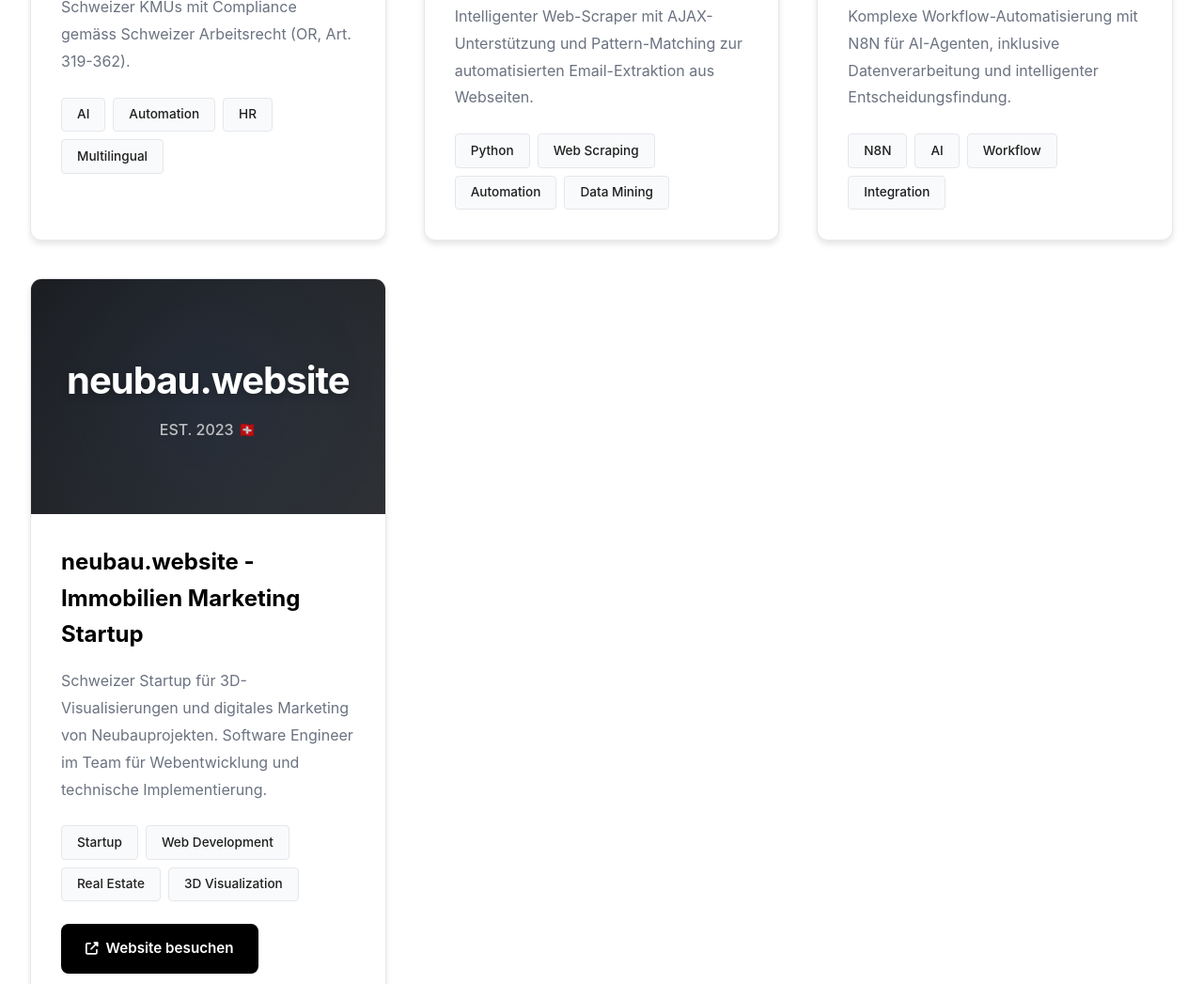
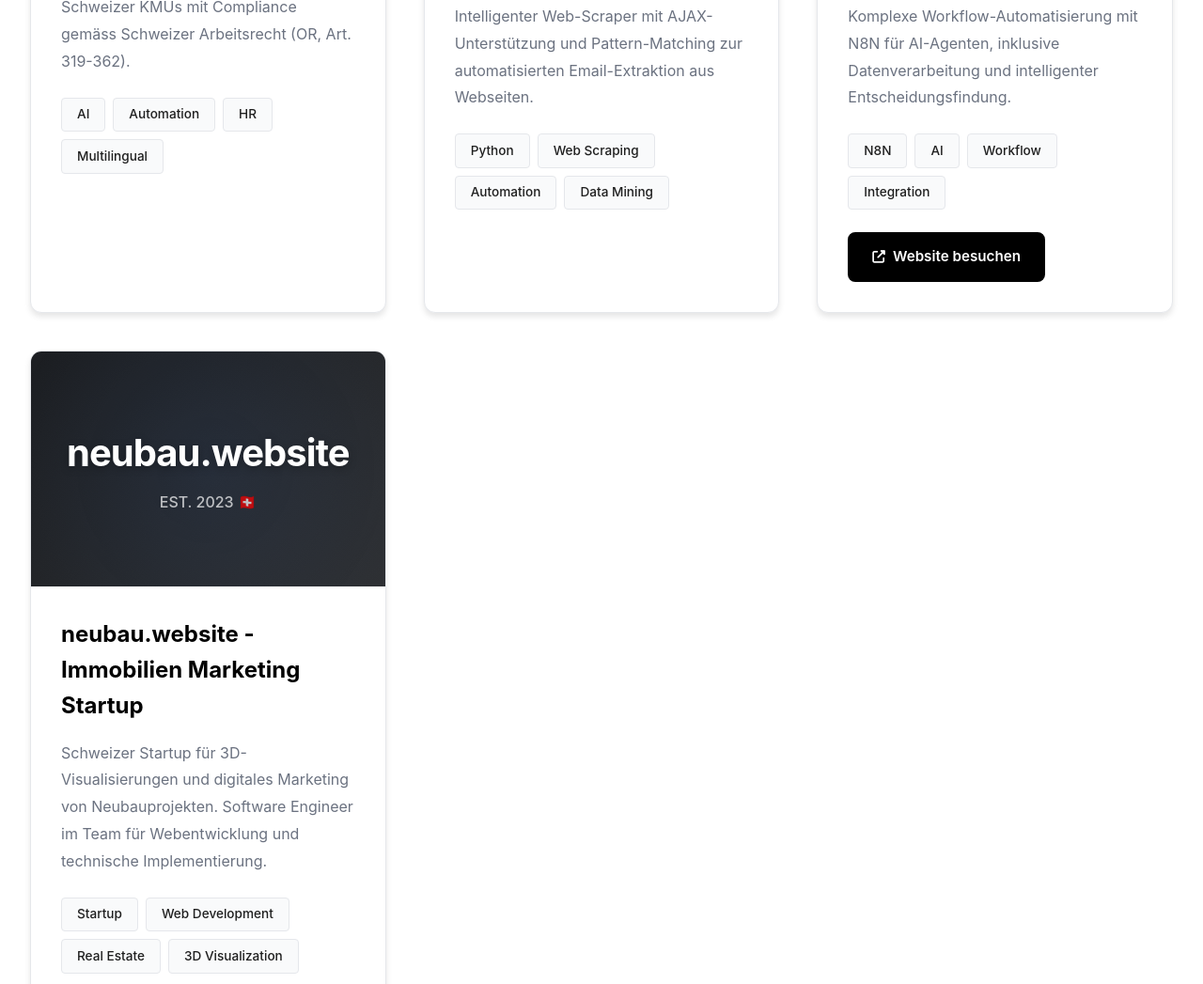
Before and after one commit to F14v1o/F14v1o.github.io, a plain HTML site: page index.html in a window 1280 px wide. Shown: the part 2152-3199 px from the top of the page at 94% size. Drawn offline with Linux system fonts and the light colour scheme.

Commit message:
Fix HTML formatting and structure

```diff
--- a/index.html
+++ b/index.html
@@ -148,6 +148,9 @@
             <span class="tag">Workflow</span>
             <span class="tag">Integration</span>
         </div>
+        <a href="https://www.kikey.ch" target="_blank" rel="noopener noreferrer" class="project-external-link">
+            <i class="fas fa-external-link-alt"></i> Website besuchen
+        </a>
     </div>
 </article>
 
```
Lines whose indentation alone changed are shown as unchanged.
